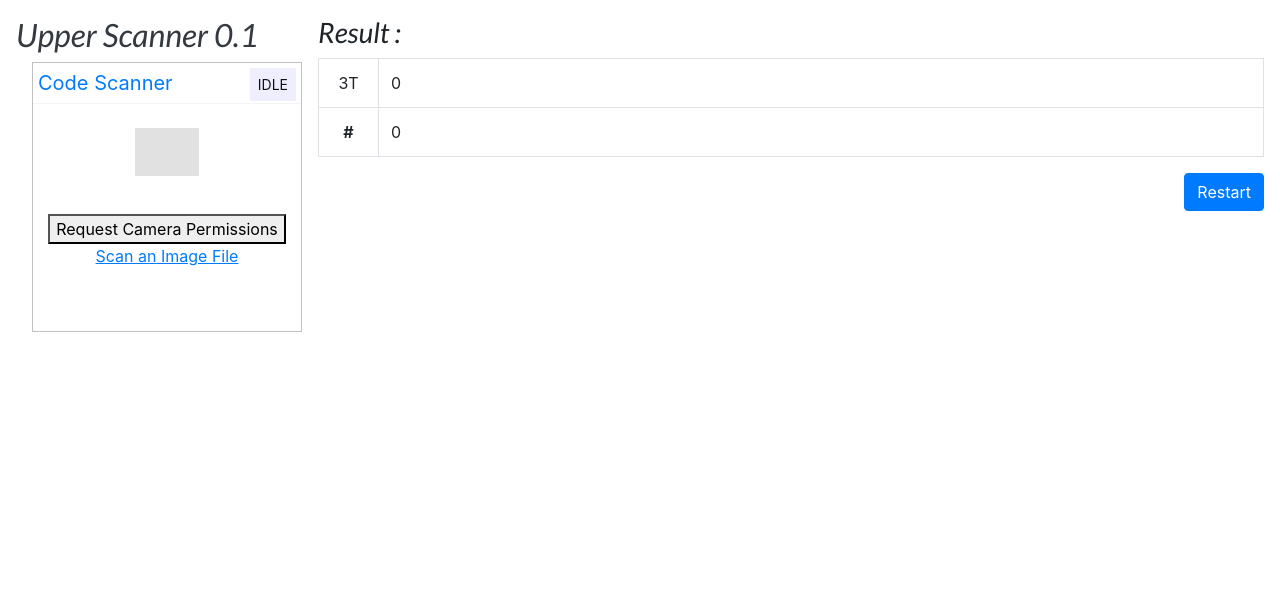
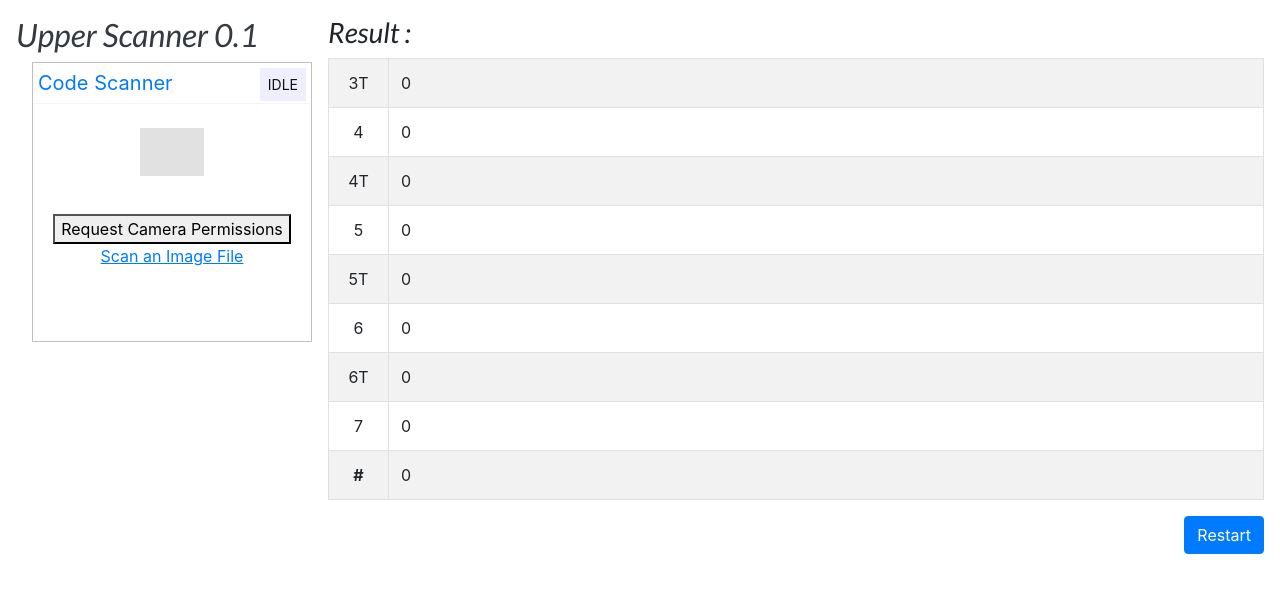
Before and after one commit to zidanhost1/zidanhost1.github.io, a plain HTML site: page qr_scan/app.html in a window 1280 px wide. Drawn offline with nearby package versions, Linux system fonts and the light colour scheme; grey boxes are pictures that could not be loaded.

Commit message:
Update app.html

```diff
--- a/qr_scan/app.html
+++ b/qr_scan/app.html
@@ -30,16 +30,43 @@
         <h2 class="header-logo text-center text-md-left"><a href="./" class="text-decoration-none text-dark">Upper Scanner 0.1</a></h2>
 
         <!-- scanner -->
-        <div style="width: 270px;min-height: 270px;" class="mx-md-3 mx-auto" id="reader"></div>
+        <div style="width: 280px;min-height: 280px;" class="mx-md-3 mx-auto" id="reader"></div>
         <br>
-        <p style="width: 270px;margin: auto;text-align:center" id="result"></p>
+        <p style="width: 270px;margin: auto;" id="result"></p>
       </div>
 
       <div class="col">
         <h3 class="header-logo">Result :</h3>
-        <table class="table table-bordered">
+        <table class="table table-bordered table-striped">
           <tr>
               <td class="upper-size">3T</td>
+              <td class="upper-qty">0</td>
+          </tr>
+          <tr>
+              <td class="upper-size">4</td>
+              <td class="upper-qty">0</td>
+          </tr>
+          <tr>
+              <td class="upper-size">4T</td>
+              <td class="upper-qty">0</td>
+          </tr>
+          <tr>
+              <td class="upper-size">5</td>
+              <td class="upper-qty">0</td>
+          </tr>
+          <tr>
+              <td class="upper-size">5T</td>
+              <td class="upper-qty">0</td>
+          </tr>
+          <tr>
+              <td class="upper-size">6</td>
+              <td class="upper-qty">0</td>
+          </tr>
+          <tr>
+              <td class="upper-size">6T</td>
+              <td class="upper-qty">0</td>
+          </tr><tr>
+              <td class="upper-size">7</td>
               <td class="upper-qty">0</td>
           </tr>
           <tr>
```
